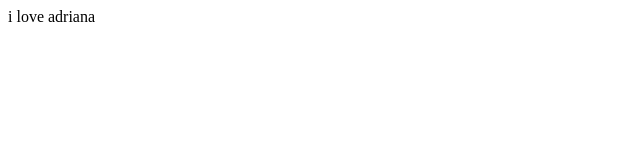
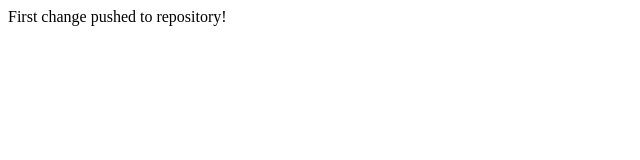
Before and after one commit to dodasbb/startup, a plain HTML site: page index.html in a window 1280 px wide. Shown: the whole page, without its empty margins (0-640 px from the left). Drawn offline with Linux system fonts and the light colour scheme.

Commit message:
Testing changes to body text.

```diff
--- a/index.html
+++ b/index.html
@@ -7,6 +7,6 @@
     <title>Document</title>
 </head>
 <body>
-    i love adriana
+    First change pushed to repository!
 </body>
 </html>
```
Also changed, not shown: about.html (deleted).
